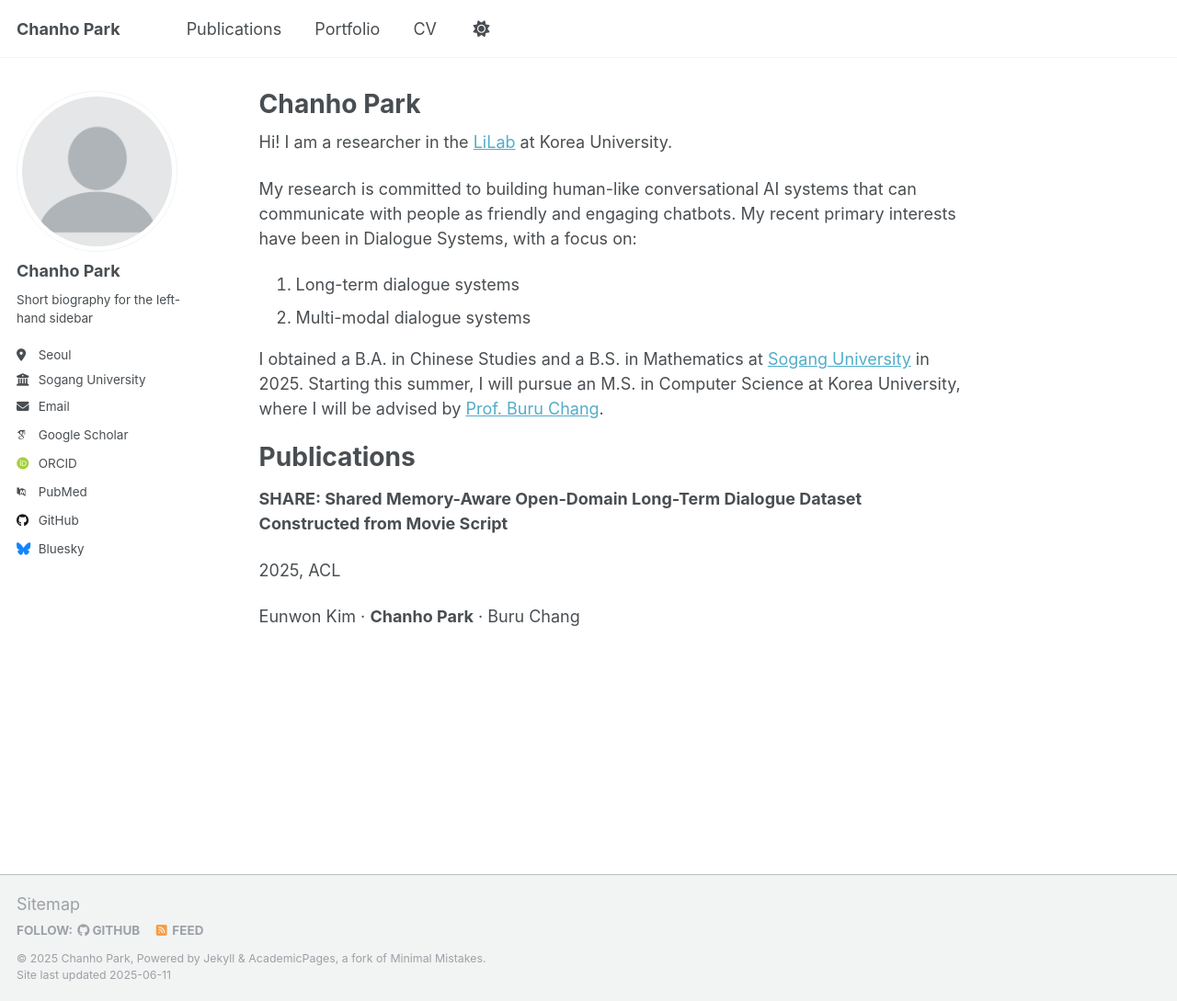
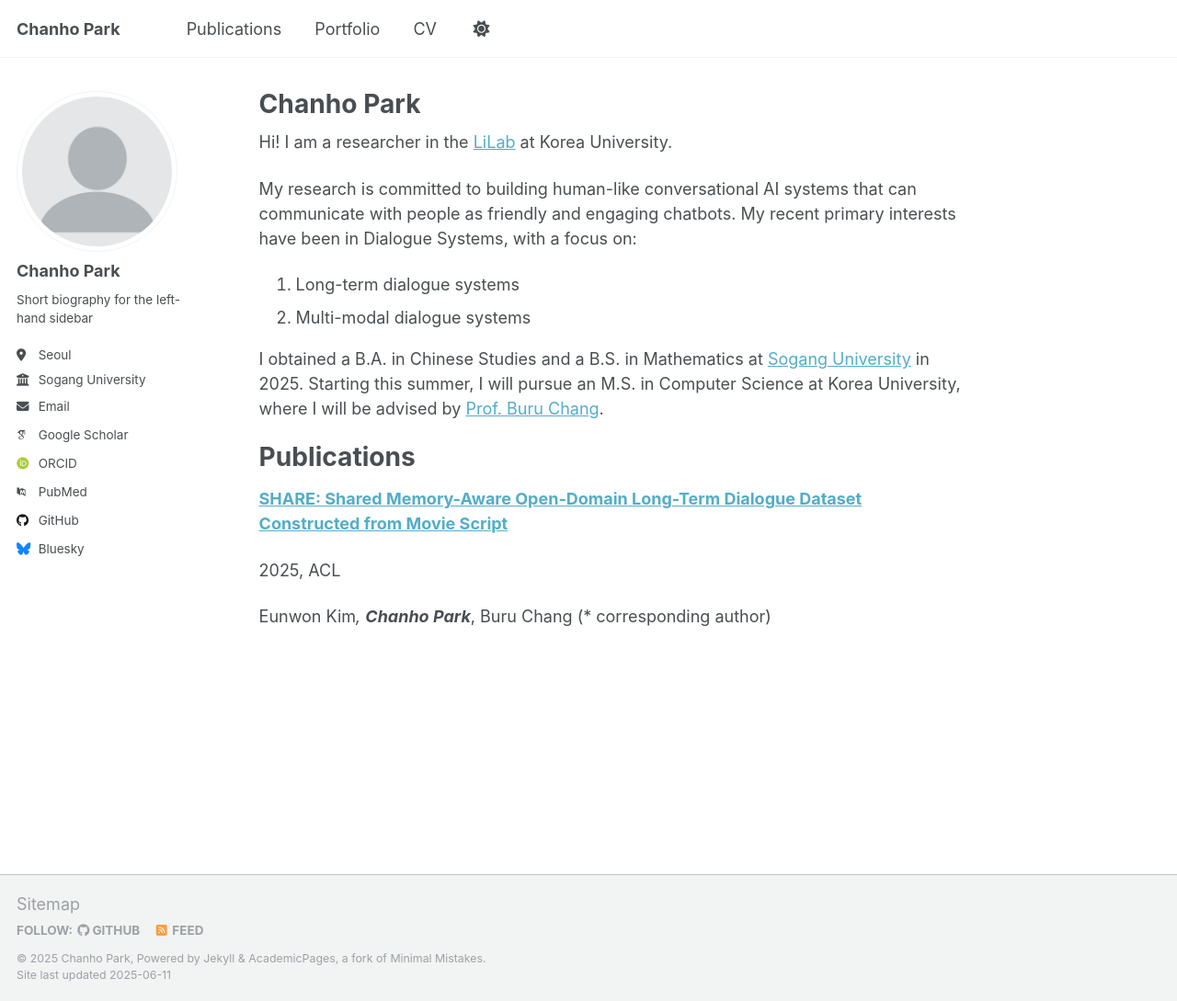
Before and after one commit to chanho12/chanho12.github.io, a Jekyll site: the page built from _pages/about.md, in a window 1280 px wide and 1089 px high. Shown: the whole window at 92% size. Built offline with Jekyll 4.4.1, drawn with Linux system fonts in a browser that asks for light colours; some web fonts are replaced.

Commit message:
Update about.md

```diff
--- a/_pages/about.md
+++ b/_pages/about.md
@@ -18,8 +18,9 @@ I obtained a B.A. in Chinese Studies and a B.S. in Mathematics at [Sogang Univer
 
 Publications
 ======
-**SHARE: Shared Memory-Aware Open-Domain Long-Term Dialogue Dataset Constructed from Movie Script**
+[**SHARE: Shared Memory-Aware Open-Domain Long-Term Dialogue Dataset Constructed from Movie Script**](https://arxiv.org/abs/2410.20682v2)
 
 2025, ACL
 
-Eunwon Kim · **Chanho Park** · Buru Chang
+Eunwon Kim*, **Chanho Park***, Buru Chang
+(* corresponding author)
```
